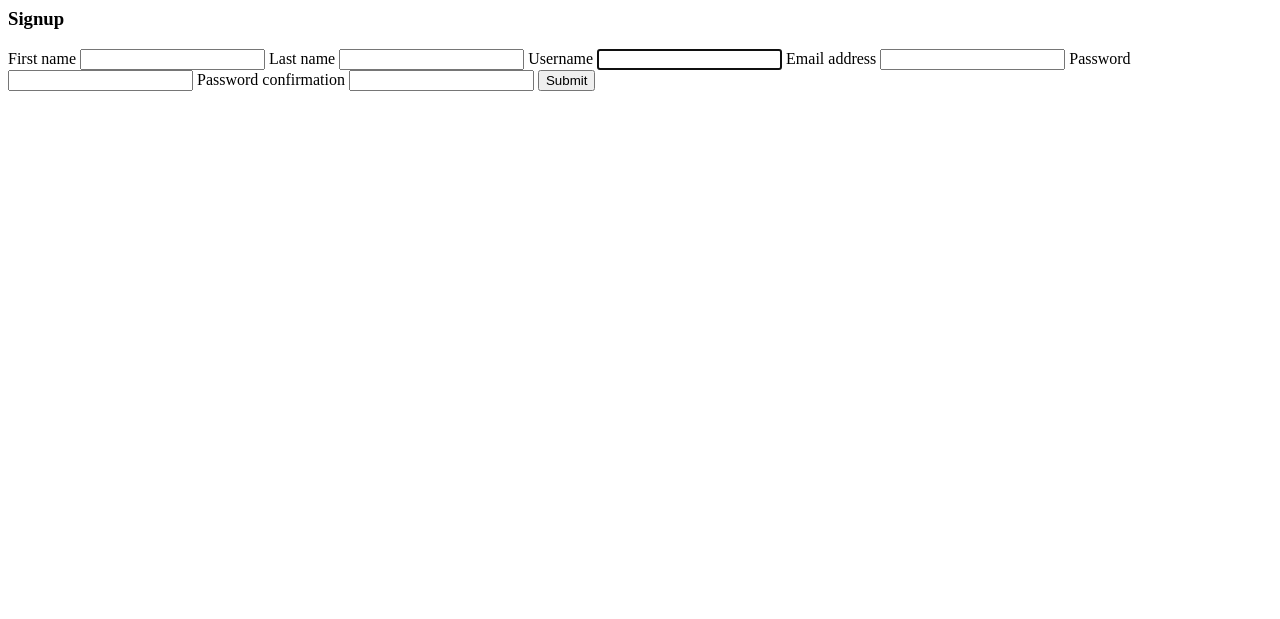
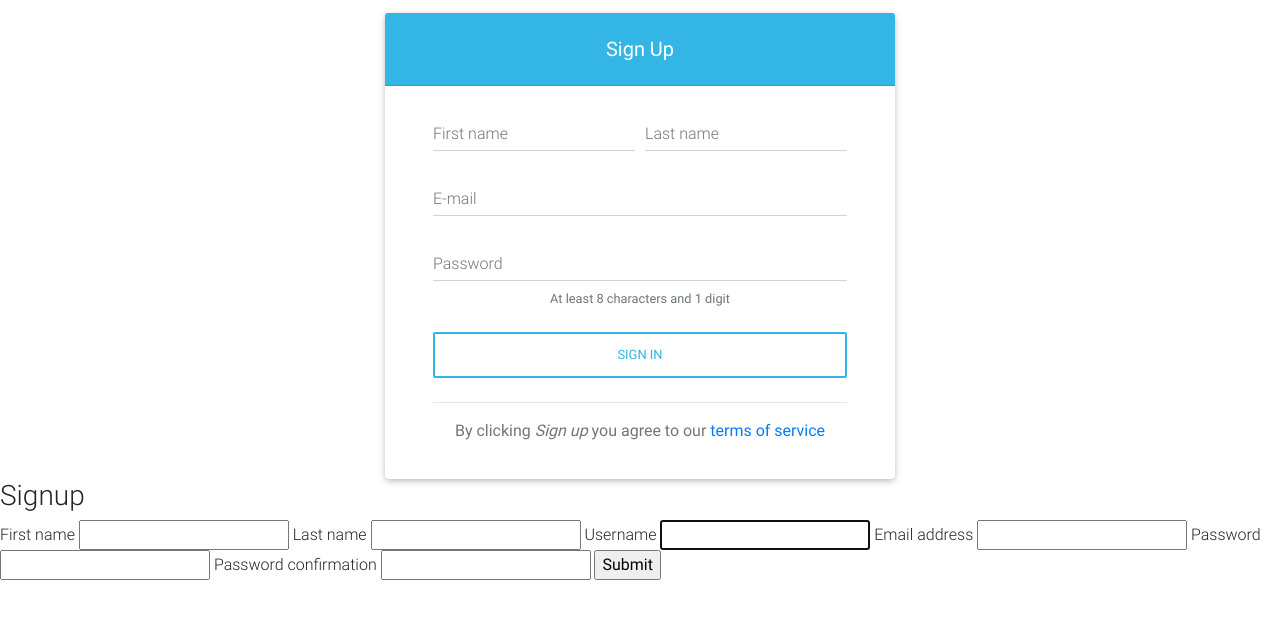
Before and after one commit to zahir1509/project-ap-etravel, a Django app: page /signup/ in a window 1280 px wide. Shown: the top 619 px of the page. Run offline with Django 3.2, Linux system fonts and the light colour scheme; some libraries are stand-ins or nearby versions.

Commit message:
Update signup.html

```diff
--- a/main/templates/signup.html
+++ b/main/templates/signup.html
@@ -1,3 +1,99 @@
+{% load static %}
+
+<!DOCTYPE html>
+<html>
+
+<head>
+    <title>SignUp</title>
+    <link rel="stylesheet" href="https://use.fontawesome.com/releases/v5.11.2/css/all.css">
+    <!-- Bootstrap core CSS -->
+    <link href="{% static 'css/bootstrap.min.css' %}" rel="stylesheet">
+    <!-- Material Design Bootstrap -->
+    <link href="{% static 'css/mdb.min.css' %}" rel="stylesheet">
+    <!-- Your custom styles (optional) -->
+    <link href="{% static 'css/style.min.css' %}" rel="stylesheet">
+	<script src="https://ajax.googleapis.com/ajax/libs/jquery/3.3.1/jquery.min.js"></script>
+
+	<style type="text/css">
+        @media (min-width: 800px) and (max-width: 850px) {
+          .navbar:not(.top-nav-collapse) {
+            background: #1C2331 !important;
+          }
+        }
+
+      </style>
+
+</head>
+
+
+<div class="d-flex justify-content-center" style="padding-top: 1%;">
+
+<!-- Material form register -->
+<div class="card">
+
+    <h5 class="card-header info-color white-text text-center py-4">
+        <strong>Sign Up</strong>
+    </h5>
+
+    <!--Card content-->
+    <div class="card-body px-lg-5 pt-0">
+
+        <!-- Form -->
+        <form class="text-center" style="color: #757575;" action="#!">
+
+            <div class="form-row">
+                <div class="col">
+                    <!-- First name -->
+                    <div class="md-form">
+                        <input type="text" id="materialRegisterFormFirstName" class="form-control">
+                        <label for="materialRegisterFormFirstName">First name</label>
+                    </div>
+                </div>
+                <div class="col">
+                    <!-- Last name -->
+                    <div class="md-form">
+                        <input type="email" id="materialRegisterFormLastName" class="form-control">
+                        <label for="materialRegisterFormLastName">Last name</label>
+                    </div>
+                </div>
+            </div>
+
+            <!-- E-mail -->
+            <div class="md-form mt-0">
+                <input type="email" id="materialRegisterFormEmail" class="form-control">
+                <label for="materialRegisterFormEmail">E-mail</label>
+            </div>
+
+            <!-- Password -->
+            <div class="md-form">
+                <input type="password" id="materialRegisterFormPassword" class="form-control" aria-describedby="materialRegisterFormPasswordHelpBlock">
+                <label for="materialRegisterFormPassword">Password</label>
+                <small id="materialRegisterFormPasswordHelpBlock" class="form-text text-muted mb-4">
+                    At least 8 characters and 1 digit
+                </small>
+            </div>
+
+            <!-- Sign up button -->
+            <button class="btn btn-outline-info btn-rounded btn-block my-4 waves-effect z-depth-0" type="submit">Sign in</button>
+            <hr>
+
+            <!-- Terms of service -->
+            <p>By clicking
+                <em>Sign up</em> you agree to our
+                <a href="" target="_blank">terms of service</a>
+
+        </form>
+        <!-- Form -->
+
+    </div>
+
+</div>
+<!-- Material form register -->
+
+</div>
+
+
+</html>
 <h3>Signup</h3>
 
 <form method = "POST" action="">
```
